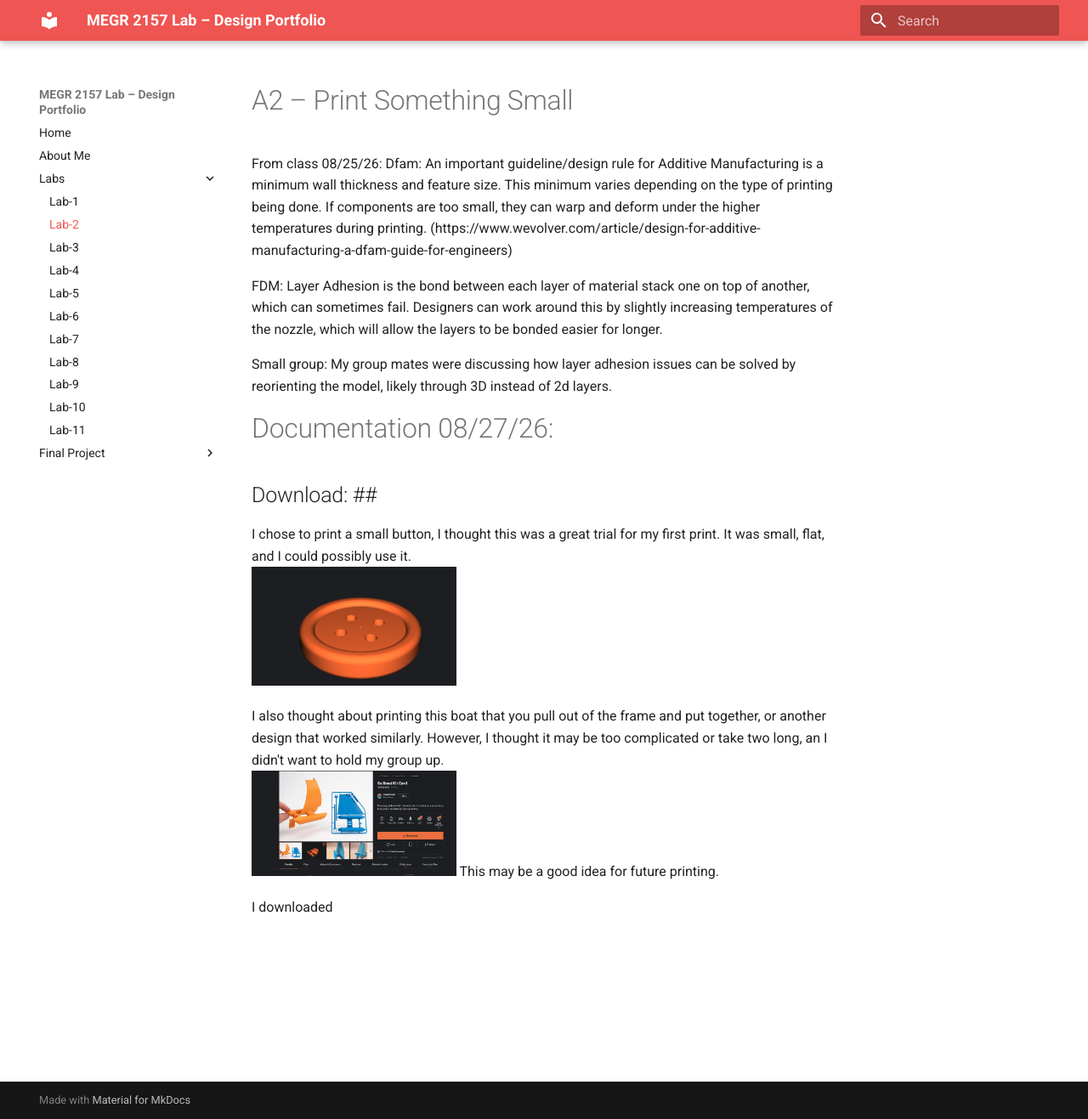
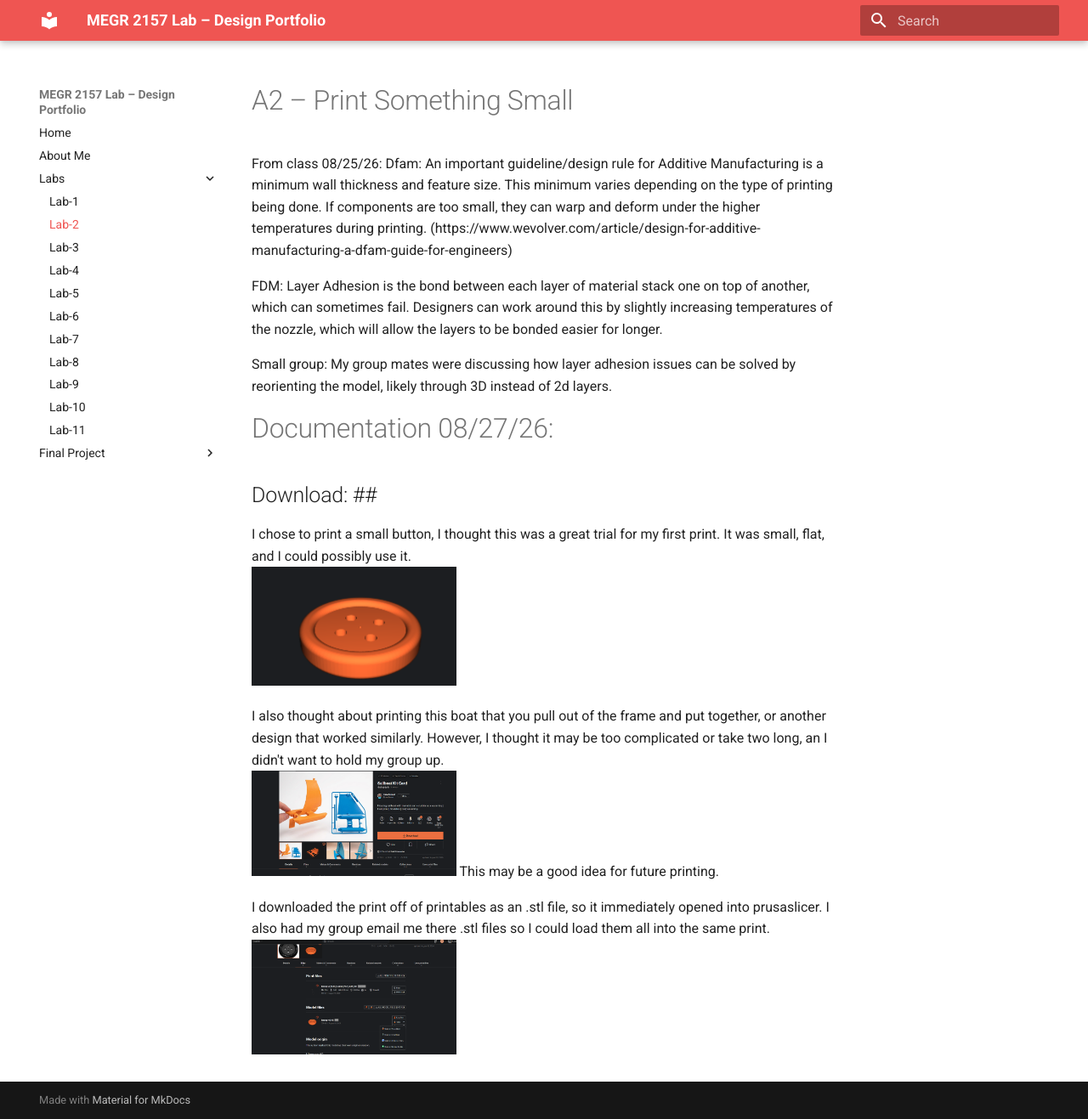
Before and after one commit to jwelch37/Jack-Welch-Portfolio, an MkDocs documentation site: the page built from docs/Labs/L02/index.md, in a window 1280 px wide and 1317 px high. Shown: the whole window at 85% size. Built offline with MkDocs 1.6.1 and Material for MkDocs 9.7.7, drawn with Linux system fonts in a browser that asks for light colours.

Commit message:
Update index.md

```diff
--- a/docs/Labs/L02/index.md
+++ b/docs/Labs/L02/index.md
@@ -18,4 +18,5 @@ I chose to print a small button, I thought this was a great trial for my first p
 I also thought about printing this boat that you pull out of the frame and put together, or another design that worked similarly. However, I thought it may be too complicated or take two long, an I didn't want to hold my group up.
 <img src="SC2.png" width="35%" alt="Boat"> This may be a good idea for future printing.
 
-I downloaded
+I downloaded the print off of printables as an .stl file, so it immediately opened into prusaslicer. I also had my group email me there .stl files so I could load them all into the same print.
+<img src="SC1.png" width="35%" alt="Download">
```
